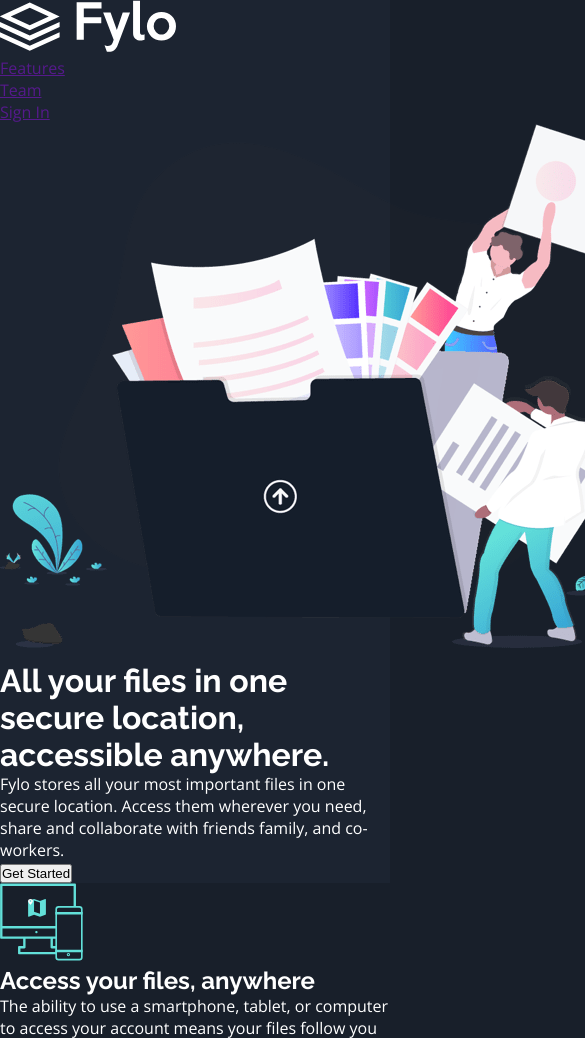
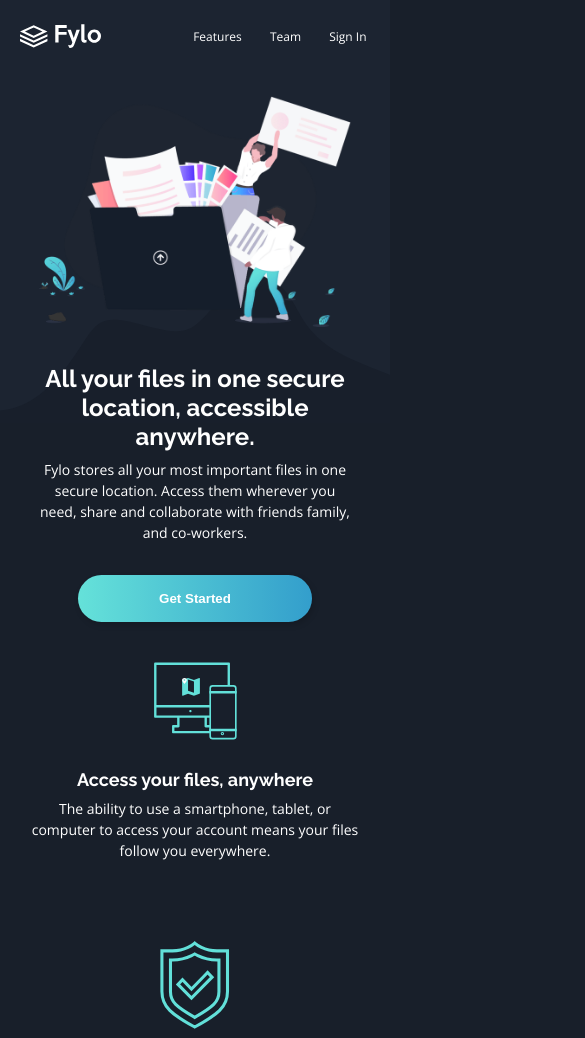
Before and after one commit to kevincanderson/fylo-dark-theme-landing-page-master, a plain HTML site: page index.html in a window 390 px wide. Shown: the top 1038 px of the page, 585 px wide, since content can reach past the window. Drawn offline with nearby package versions, Linux system fonts and the light colour scheme.

Commit message:
added curvy background to mobile

```diff
--- a/css/styles.css
+++ b/css/styles.css
@@ -31,18 +31,154 @@
 html {
     font-size: 16px;
     font-family: var(--body-font);
+    color: var(--white);
 }
 
-h1, h2, h3, h4, h5, h6 {
+body {
+    background-color: var(--main-bg);
+}
+
+/* ! FONT STYLING */
+
+h1,
+h2,
+h3,
+h4,
+h5,
+h6 {
     font-family: var(--heading-font);
 }
 
+h1 {
+   font-size: 1.5rem;
+}
 
-body {
-    background-color: var(--main-bg);
+h2 {
+    font-size: 1.125rem;
+}
+
+p {
+    font-size: 0.875rem;
+    line-height: 1.3125rem;
+}
+
+a:link, a:visited {
+    text-decoration: none;
     color: var(--white);
 }
 
+.btn {
+    background: linear-gradient(to right, var(--cyan), var(--blue));
+    border-radius: 1.5rem;
+    box-shadow: 2px 3px 6px rgba(0, 0, 0, 0.15925);
+    border-style: none;
+    color: var(--white);
+    font-weight: 700;
+}
+
+
+
 .intro {
+    /* background-color: var(--intro-bg); */
+    padding-top: 1.5rem;
+    position: relative;
+}
+
+
+
+.nav-bar {
+    display: flex;
+    flex-direction: row;
+    justify-content: space-between;
+    height: 1.5rem;
+    width: 90%;
+    margin: 0 auto 2rem;
+    z-index: auto;
+}
+
+.header-logo {
+    align-self: middle;
+}
+
+.nav-list {
+    list-style: none;
+}
+
+.nav-item {
+    display: inline-block;
+    font-size: 0.75rem;
+    margin: 0 0.25rem 0 1.25rem;
+}
+
+.intro-content {
+    width: 80%;
+    margin: 0 auto;
+    text-align: center;
+    max-width: 720px;
+    z-index: 2;
+}
+
+.intro-content::after {
+    position: absolute;
+    content: "";
+    height: 68%;
+    background-position: bottom;
+	background-repeat: no-repeat;
+	background-size: 100%;
+    background-image: url(../images/bg-curvy-mobile.svg);
+    top: 0;
+    right: 0;
+    left: 0;
+    bottom: 0;
+    z-index: -1;
     background-color: var(--intro-bg);
 }
+
+.intro-graphic {
+    margin: 1rem auto 1rem;
+    z-index: 2;
+}
+
+.intro-heading {
+    margin: 1rem auto 0.5rem;
+    z-index: 2;
+}
+
+.intro-text {
+    margin: 0.5rem auto 1rem;
+    z-index: 2;
+}
+
+.intro-btn {
+    margin: 1rem auto 0;
+    padding: 1rem 5.0625rem;
+    z-index: 2;
+
+}
+
+.intro-graphic,
+.productive-graphic {
+    max-width: 100%;
+}
+
+.features {
+    align-items:end;
+    margin: 0 auto;
+    max-width: 880px;
+    text-align: center;
+    width: 85%;
+}
+
+.feature {
+    padding: 2.5rem 0;
+}
+
+.feature-heading {
+    margin: 1.5rem auto .5rem;
+}
+
+
+
+.testimony {
+    background-color: hsl(219, 30%, 18%);
+}
--- a/index.html
+++ b/index.html
@@ -40,7 +40,8 @@
 		<!-- ! INTRO -->
 
 		<div class="intro">
-			<header class="nav-bar">
+			<header>
+				<div class="nav-bar">
 					<img src="images/logo.svg" alt="logo" class="header-logo" />
 					<nav>
 						<ul class="nav-list">
@@ -49,11 +50,14 @@
 							<a class="nav-item" href=""><li>Sign In</li></a>
 						</ul>
 					</nav>
+				</div>
 			</header>
 			<div class="intro-content">
-				<img src="images/illustration-intro.png" alt="" />
-				<h1>All your files in one secure location, accessible anywhere.</h1>
-				<p>
+				<img src="images/illustration-intro.png" alt="" class="intro-graphic" />
+				<h1 class="intro-heading">
+					All your files in one secure location, accessible anywhere.
+				</h1>
+				<p class="intro-text">
 					Fylo stores all your most important files in one secure location.
 					Access them wherever you need, share and collaborate with friends
 					family, and co-workers.
@@ -78,11 +82,7 @@
 				</p>
 			</div>
 			<div class="card feature">
-				<img
-					src="images/icon-access-anywhere.svg"
-					alt=""
-					class="feature-icon"
-				/>
+				<img src="images/icon-security.svg" alt="" class="feature-icon" />
 				<h2 class="feature-heading">Security you can trust</h2>
 				<p class="feature-description">
 					2-factor authentication and user-controlled encryption are just a
@@ -90,11 +90,7 @@
 				</p>
 			</div>
 			<div class="card feature">
-				<img
-					src="images/icon-access-anywhere.svg"
-					alt=""
-					class="feature-icon"
-				/>
+				<img src="images/icon-collaboration.svg" alt="" class="feature-icon" />
 				<h2 class="feature-heading">Real-time collaboration</h2>
 				<p class="feature-description">
 					Securely share files and folders with friends, family and colleagues
@@ -102,11 +98,7 @@
 				</p>
 			</div>
 			<div class="card feature">
-				<img
-					src="images/icon-access-anywhere.svg"
-					alt=""
-					class="feature-icon"
-				/>
+				<img src="images/icon-any-file.svg" alt="" class="feature-icon" />
 				<h2 class="feature-heading">Store any type of file</h2>
 				<p class="feature-description">
 					Whether you're sharing holidays photos or work documents, Fylo has you
@@ -121,6 +113,7 @@
 			<img
 				src="images/illustration-stay-productive.png"
 				alt="productive-image"
+				class="productive-graphic"
 			/>
 			<h2 class="productive-heading">Stay productive, wherever you are</h2>
 			<p>
@@ -140,7 +133,7 @@
 		<!-- ! TESTIMONIALS -->
 
 		<div class="testimonials">
-			<img src="images/bg-quotes.png" alt="" />
+			<img src="images/bg-quotes.png" alt="" class="quotes-graphic" />
 			<div class="testimony">
 				<p class="testimony-content">
 					Fylo has improved our team productivity by an order of magnitude.
```
Lines whose indentation alone changed are shown as unchanged.
